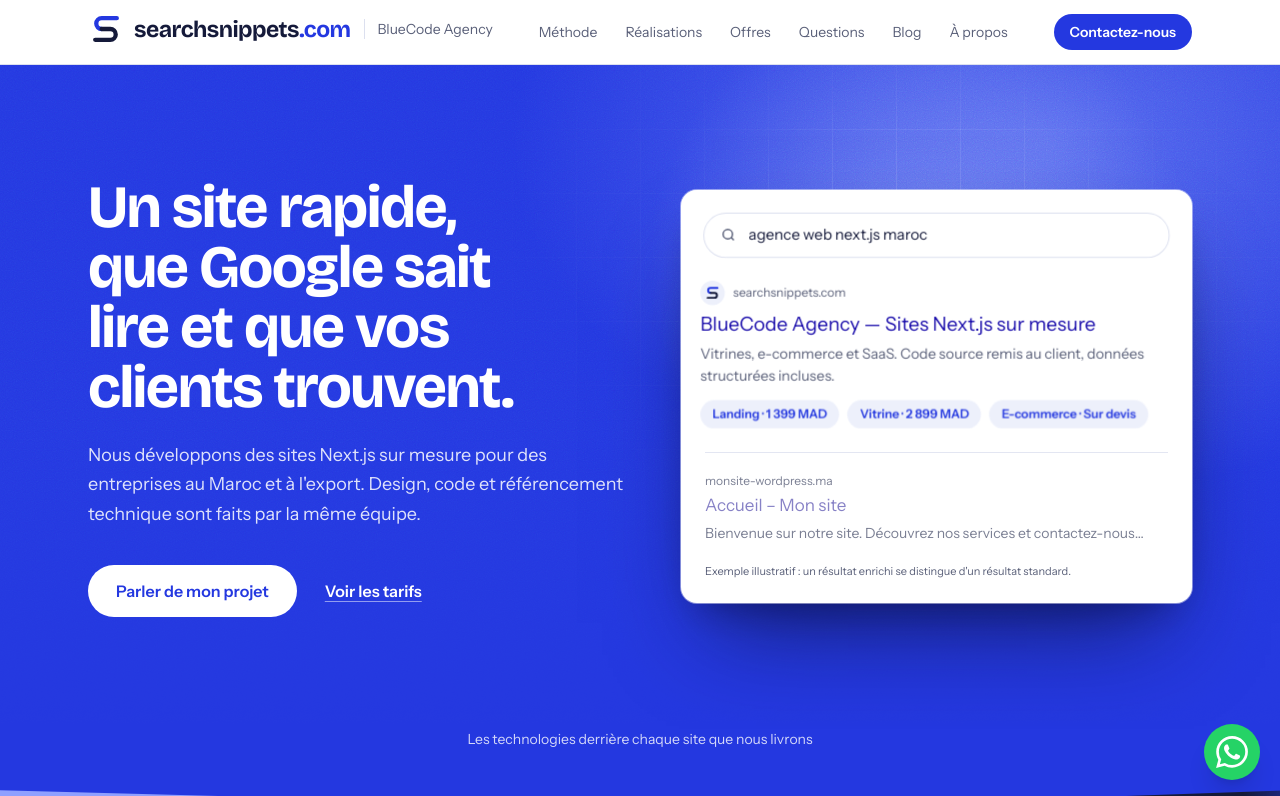
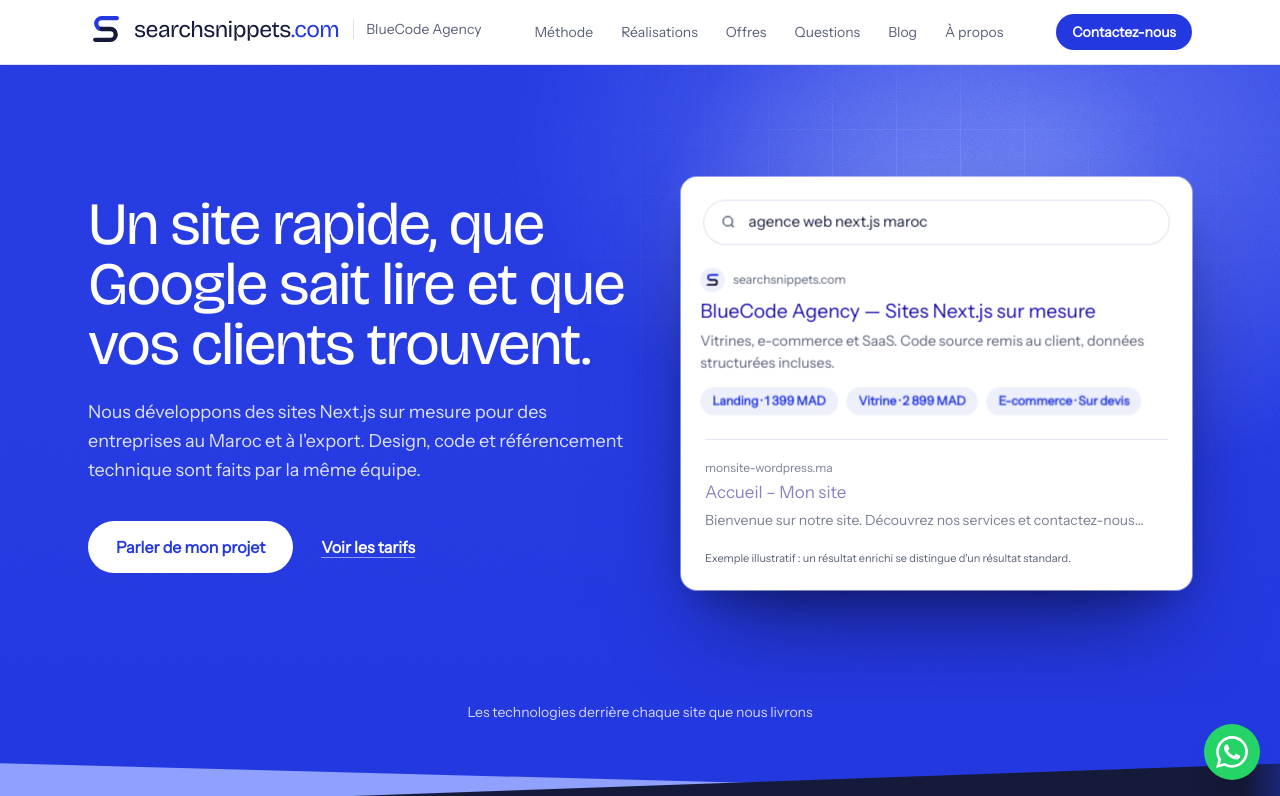
Before and after one commit to healthhappy453-ctrl/codespaces-nextjs, a Next.js app: page / in a window 1280 px wide. Shown: the top 796 px of the page. Built offline with nearby package versions, Linux system fonts and the light colour scheme.

Commit message:
fix: polices auto-hébergées (Fontsource), plus de téléchargement Google au build

```diff
--- a/package.json
+++ b/package.json
@@ -6,6 +6,8 @@
     "start": "next start"
   },
   "dependencies": {
+    "@fontsource/bricolage-grotesque": "^5.3.0",
+    "@fontsource/instrument-sans": "^5.3.0",
     "lucide-react": "^1.49.0",
     "next": "^16.3.0",
     "react": "^18.2.0",
--- a/pages/_app.js
+++ b/pages/_app.js
@@ -1,28 +1,21 @@
-// pages/_app.js : polices auto-hébergées (next/font) + Google Analytics
+// pages/_app.js : polices auto-hébergées (Fontsource) + Google Analytics
 import '../global.css';
 import Script from 'next/script';
-import { Bricolage_Grotesque, Instrument_Sans } from 'next/font/google';
+import '@fontsource/instrument-sans/latin-400.css';
+import '@fontsource/instrument-sans/latin-500.css';
+import '@fontsource/instrument-sans/latin-600.css';
+import '@fontsource/bricolage-grotesque/latin-500.css';
+import '@fontsource/bricolage-grotesque/latin-700.css';
 import { GA_ID } from '../lib/site';
 
-const display = Bricolage_Grotesque({
-  subsets: ['latin'],
-  weight: ['500', '700'],
-  variable: '--font-display',
-  display: 'swap',
-});
-
-const sans = Instrument_Sans({
-  subsets: ['latin'],
-  weight: ['400', '500', '600'],
-  variable: '--font-sans',
-  display: 'swap',
-});
+const FONT_SANS = "'Instrument Sans', system-ui, sans-serif";
+const FONT_DISPLAY = "'Bricolage Grotesque', 'Instrument Sans', system-ui, sans-serif";
 
 export default function MyApp({ Component, pageProps }) {
   // Analytics uniquement en production : vos tests locaux ne polluent pas les statistiques.
   const withAnalytics = GA_ID && process.env.NODE_ENV === 'production';
   return (
-    <div className={`${sans.className} ${sans.variable} ${display.variable}`}>
+    <div style={{ fontFamily: FONT_SANS, '--font-sans': FONT_SANS, '--font-display': FONT_DISPLAY }}>
       <Component {...pageProps} />
       {withAnalytics && (
         <>
```
Also changed, not shown: 1 other file (tests, documents, lock files or other folders).
